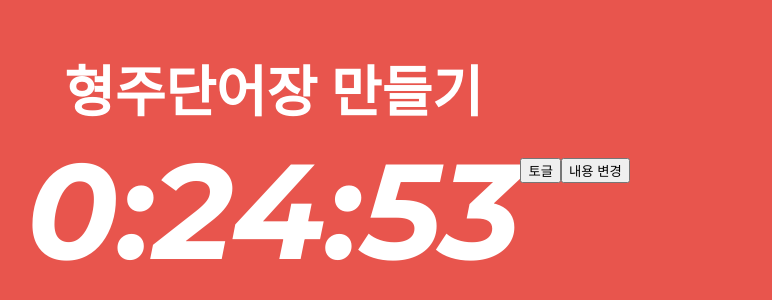
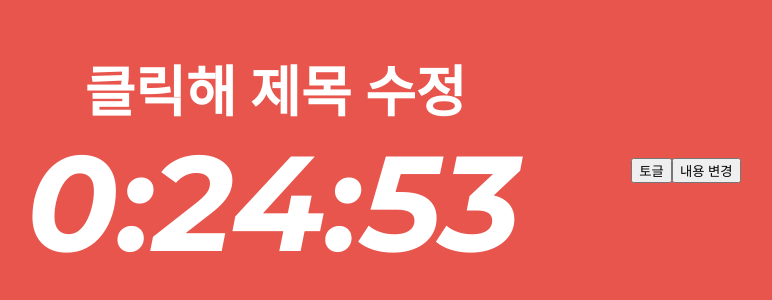
Before and after one commit to HyungJu/Pomodimer, a Vue app: page / in a window 1280 px wide. Shown: the part 230-530 px from the top of the page, without its empty margins (312-1084 px from the left). Built offline with nearby package versions, Linux system fonts and the light colour scheme.

Commit message:
Click to edit title

```diff
--- a/src/components/Timer.vue
+++ b/src/components/Timer.vue
@@ -1,8 +1,9 @@
 
 <template>
     <div id="timer">
-      <span id="title">형주단어장 만들기</span>
-      <span id="displayTimer">{{ displayTimer }}</span>
+      <span  id="title" v-on:click="setTitleInputSelected()" v-show="!showInput()">{{ title }}</span>
+      <input v-model="title" id="titleInput" ref="titleInput" v-on:keypress.enter="titleInputMode=false" v-show="showInput()">
+      <span id="displayTimer" >{{ displayTimer }}</span>
     </div>
 </template>
 
@@ -13,12 +14,23 @@ export default {
   data: function () {
     return {
       time: '',
-      timerDuration: 1500
+      title: '클릭해 제목 수정',
+      timerDuration: 1500,
+      titleInputMode: 'false'
     }
   },
   computed: {
     displayTimer: function () {
       return numeral(this.timerDuration).format('00:00')
+    }
+  },
+  methods: {
+    showInput: function () {
+      return this.titleInputMode
+    },
+    setTitleInputSelected: function () {
+      this.titleInputMode = true
+      this.$refs.titleInput.focus()
     }
   },
   mounted () {
@@ -51,4 +63,15 @@ export default {
     font-size: 55px;
     font-weight: bold;
   }
+  #titleInput {
+    display: block;
+    width: 100%;
+    color: #FFFFFF;
+    font-family: NanumBarunGothic;
+    font-size: 55px;
+    font-weight: bold;
+    background: transparent;
+    border: none;
+    text-align: center;
+  }
 </style>
```
